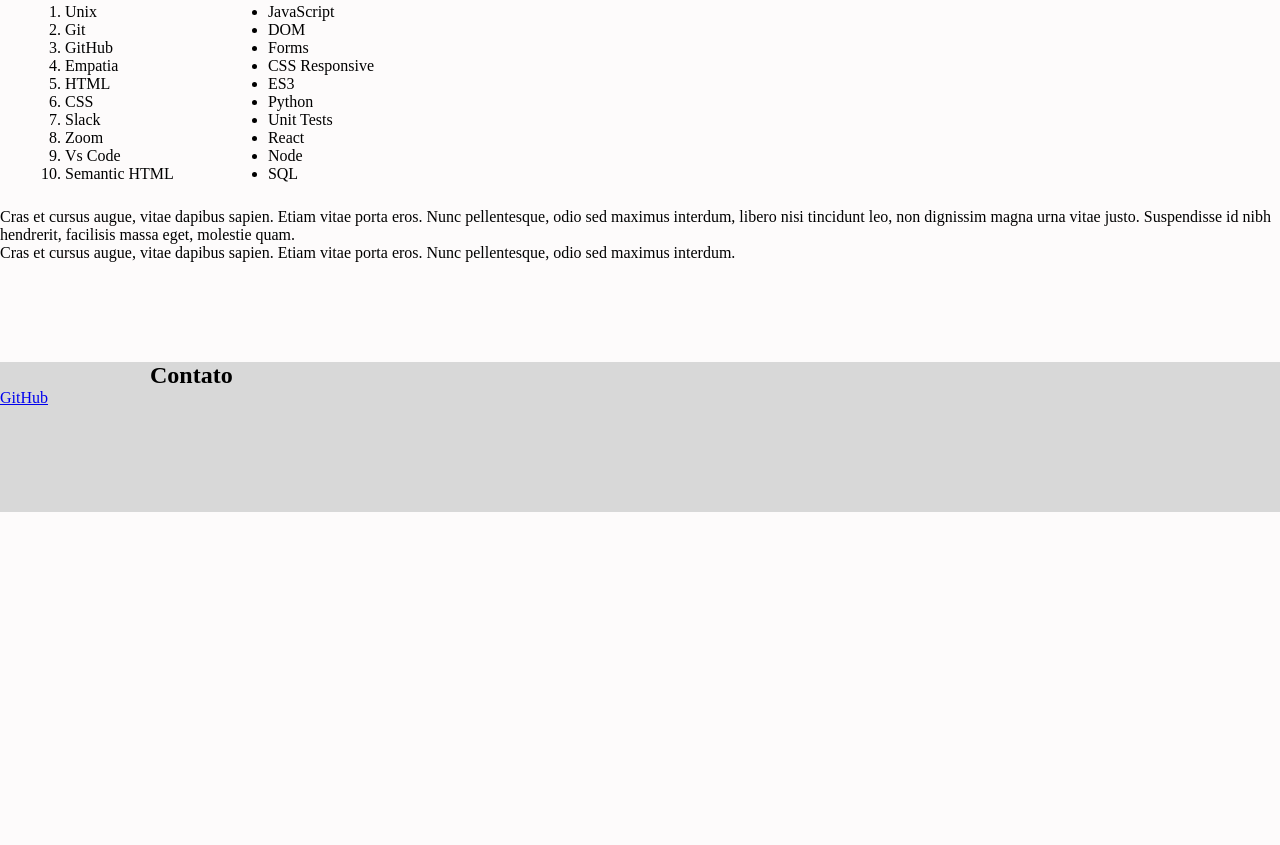
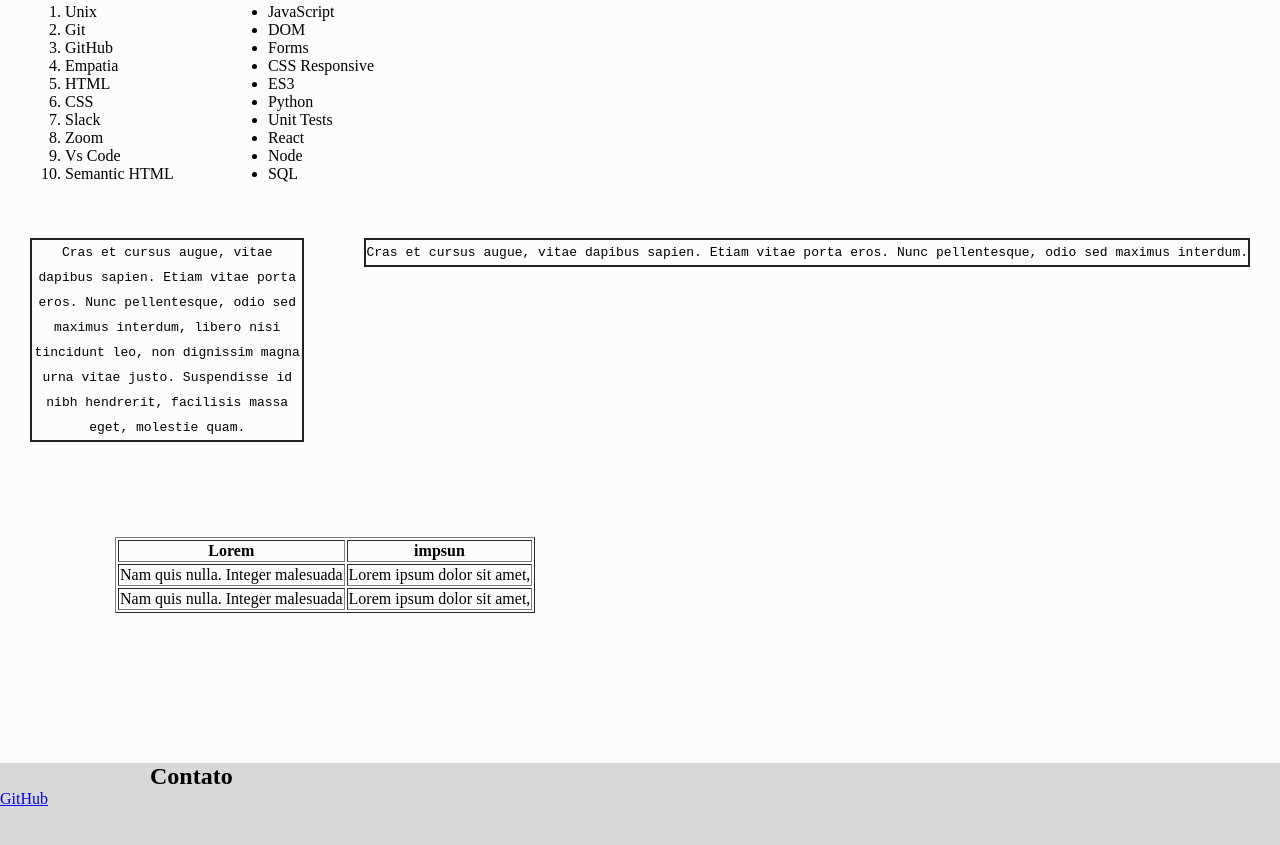
Before and after one commit to Rafael-Souza-97/lessons-learned, a plain HTML site: page index.html in a window 1280 px wide. Shown: the part 549-1394 px from the top of the page. Before the commit the page ends 1061 px from the top, so only its background shows below. Drawn offline with Linux system fonts and the light colour scheme.

Commit message:
Requisitos 12, 13, 14 e 15

```diff
--- a/index.html
+++ b/index.html
@@ -56,16 +56,35 @@
         </section>
 
         <article>
-                 <p>
+                <p class="lado-esquerdo">
                     Cras et cursus augue, vitae dapibus sapien. Etiam vitae porta eros. Nunc pellentesque, odio sed maximus interdum, libero nisi tincidunt leo, non dignissim magna urna vitae justo. Suspendisse id nibh hendrerit, facilisis massa eget, molestie quam.
                 </p>
 
             <aside>
-                <p>
+                <p class="lado-direito">
                     Cras et cursus augue, vitae dapibus sapien. Etiam vitae porta eros. Nunc pellentesque, odio sed maximus interdum.
                 </p>
             </aside>
         </article>
+
+        <section id="tabela">
+            <table border="1">
+                <tr>
+                    <th>Lorem</th>
+                    <th>impsun</th>
+                </tr>
+
+                <tr>
+                    <td>Nam quis nulla. Integer malesuada</td>
+                    <td>Lorem ipsum dolor sit amet,</td>
+                </tr>
+                <tr>
+                    <td>Nam quis nulla. Integer malesuada</td>
+                    <td>Lorem ipsum dolor sit amet,</td>
+                </tr>
+
+            </table>
+        </section>
     </main>
 
     <footer id="rodape">
--- a/style.css
+++ b/style.css
@@ -13,11 +13,13 @@ header {
   height: 100px;
   text-align: center;
   z-index: 1;
+  border: 1px solid black;
   background-color: rgb(216, 216, 216);
 }
 
 #titulo {
   margin: 25px;
+  font-size: 30px;
 }
 
 #navlist {
@@ -62,6 +64,34 @@ h2 {
   display: inline-block;
 }
 
+p {
+  font-family: monospace;
+  line-height: 25px;
+}
+
+article {
+  display: flex;
+}
+
+.lado-esquerdo {
+  flex:1;
+  margin: 30px;
+  text-align: center;
+  border: 2px solid rgb(34, 34, 34);
+}
+
+.lado-direito {
+  flex: 3;
+  margin: 30px;
+  text-align: center;
+  border: 2px solid rgb(34, 34, 34);
+}
+
+#tabela {
+  padding: 50px 100px;
+  margin: 15px;
+}
+
 footer {
   width: 100%;
   height: 150px;
```
